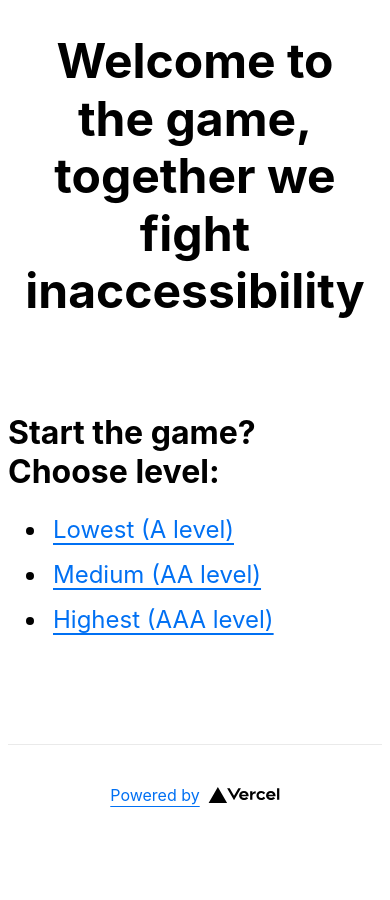
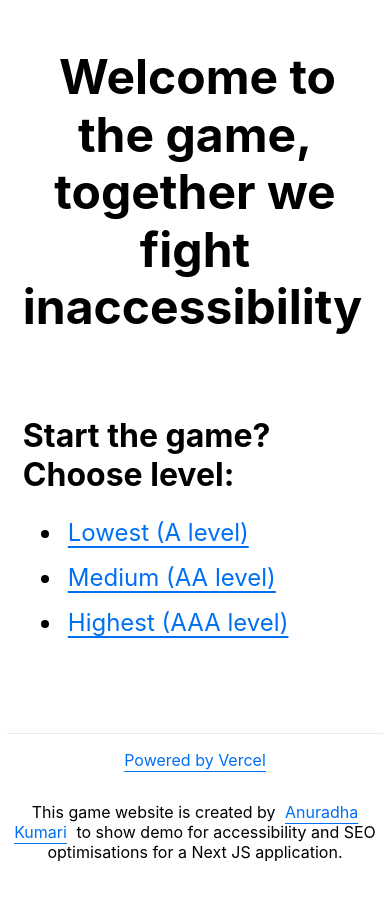
Before and after one commit to anuk79/nextjs-2021-a11y-seo-optimisations, a Next.js app: page / in a window 390 px wide. Shown: the top 900 px of the page. Before the commit the page ends 844 px from the top, so only its background shows below. Built offline with nearby package versions, Linux system fonts and the light colour scheme.

Commit message:
fix: responsive style

```diff
--- a/components/layout.js
+++ b/components/layout.js
@@ -18,16 +18,18 @@ function Layout ({ children }) {
         {children}
       </main>
       <footer className={styles.footer}>
+        <div>
           <a
             href="https://vercel.com?utm_source=create-next-app&utm_medium=default-template&utm_campaign=create-next-app"
             target="_blank"
             rel="noopener noreferrer"
           >
-          Powered by{' '}
-          <span className={styles.logo}>
-            <Image src="/vercel.svg" alt="Vercel Logo" width={72} height={16} />
-          </span>
+            Powered by Vercel
           </a>
+        </div>
+        <div>
+          This game website is created by <a href="https://anuradhakumari.com/">Anuradha Kumari</a> to show demo for accessibility and SEO optimisations for a Next JS application.
+        </div>
       </footer>
     </div>
   )
--- a/pages/index.js
+++ b/pages/index.js
@@ -18,13 +18,7 @@ export default function Home() {
         <meta name="og:url" content="https://fight-inaccessibility.vercel.app/" />
       </Head>
 
-      <header>
-        <h1 className={styles.title}>
-          Welcome to the game, together we fight inaccessibility
-        </h1>
-      </header>
-
-      <main className={styles.main}>
+      <Layout>
         <section>
           <h2>
             Start the game? Choose level:
@@ -47,20 +41,7 @@ export default function Home() {
             </li>
           </ul>
         </section>
-      </main>
-
-      <footer className={styles.footer}>
-        <a
-          href="https://vercel.com?utm_source=create-next-app&utm_medium=default-template&utm_campaign=create-next-app"
-          target="_blank"
-          rel="noopener noreferrer"
-        >
-          Powered by{' '}
-          <span className={styles.logo}>
-            <Image src="/vercel.svg" alt="Vercel Logo" width={72} height={16} />
-          </span>
-        </a>
-      </footer>
+      </Layout>
     </div>
   )
 }
--- a/styles/Home.module.css
+++ b/styles/Home.module.css
@@ -1,15 +1,15 @@
 .container {
   min-height: 100vh;
-  padding: 0 0.5rem;
+  padding: 1rem 0.5rem;
   display: flex;
   flex-direction: column;
   justify-content: center;
   align-items: center;
-  height: 100vh;
+  min-height: 100vh;
 }
 
 .main {
-  padding: 5rem 0;
+  padding: 5rem 1rem;
   flex: 1;
   display: flex;
   flex-direction: column;
@@ -19,18 +19,17 @@
 
 .footer {
   width: 100%;
-  height: 100px;
+  min-height: 100px;
   border-top: 1px solid #eaeaea;
-  display: flex;
-  justify-content: center;
-  align-items: center;
 }
 
-.footer a {
-  display: flex;
-  justify-content: center;
-  align-items: center;
-  flex-grow: 1;
+.footer div {
+  text-align: center;
+  padding: 1rem 0;
+}
+
+.title h1 {
+  padding-top: 15px;
 }
 
 .title a {
@@ -141,4 +140,12 @@
     width: 100%;
     flex-direction: column;
   }
+
+  .footer div:last-child {
+    padding-bottom: 3rem;
+  }
+
+  .gameSection {
+    margin: 0.5rem;
+  }
 }
```
Lines whose indentation alone changed are shown as unchanged.
